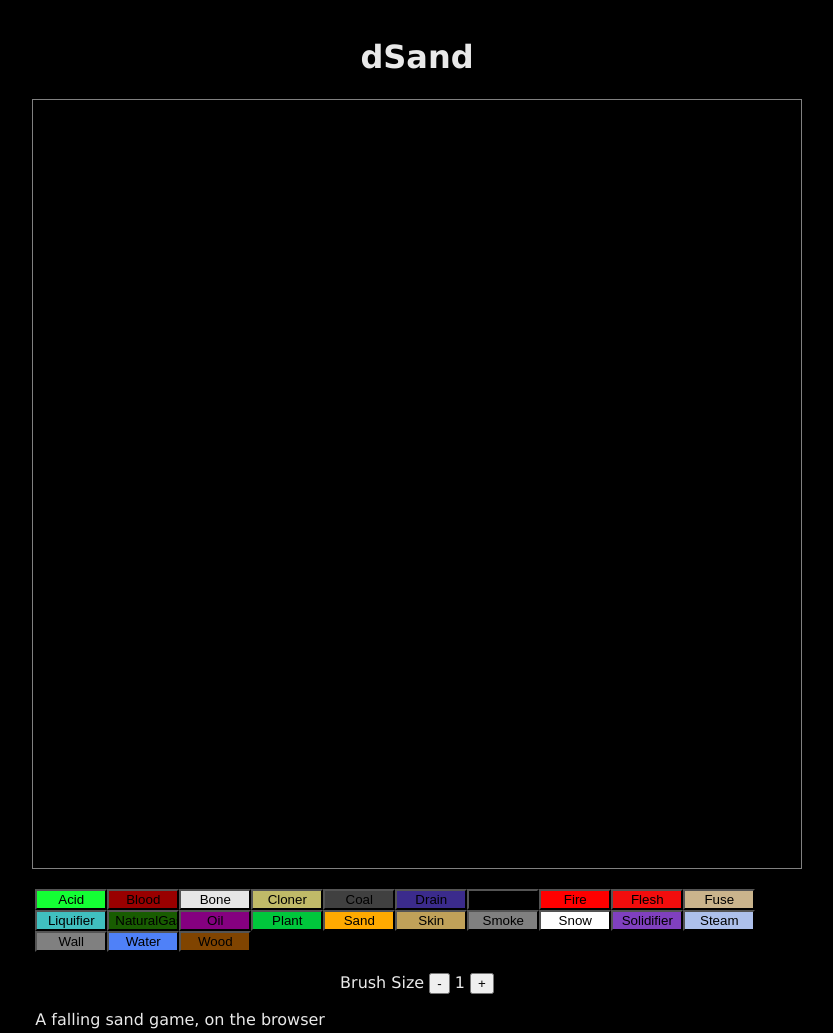
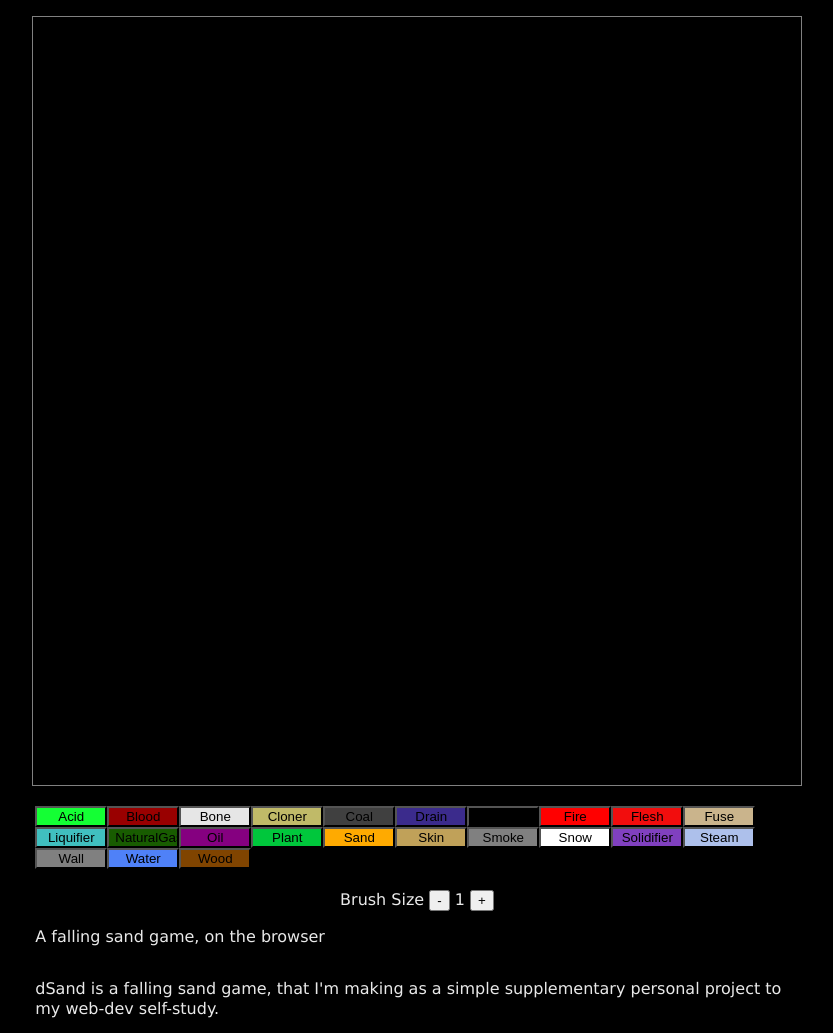
Before and after one commit to Petally/dSand, a plain HTML site: page index.html in a window 1280 px wide. Shown: the top 1033 px of the page, without its empty margins (223-1056 px from the left). Drawn offline with Linux system fonts and the light colour scheme; animation ran at ten frames a second.

Commit message:
get rid of the annoying big ass heading

```diff
--- a/index.html
+++ b/index.html
@@ -11,7 +11,6 @@
 
 <body>
   <div id="mainContainer">
-    <h1>dSand</h1>
     <canvas width="256" height="256"></canvas>
     <div id="buttonContainer"></div>
     <div>
```
